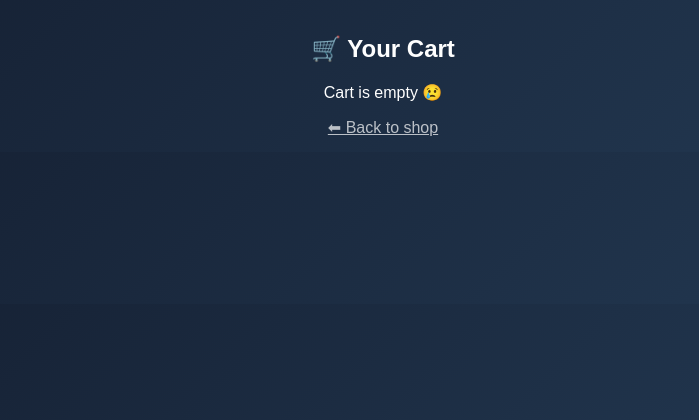
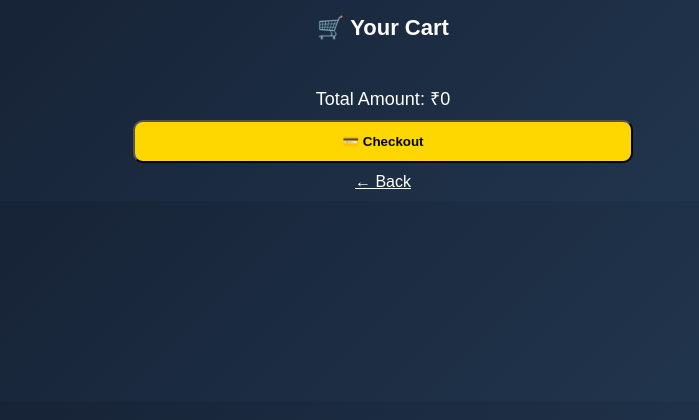
Before and after one commit to Dharun7715/Veg-Store2, a Flask app: page /cart in a window 1280 px wide. Shown: the top 420 px of the page, without its empty margins (257-956 px from the left). Run offline with Flask 3, Linux system fonts and the light colour scheme.

Commit message:
Update cart.html

```diff
--- a/templates/cart.html
+++ b/templates/cart.html
@@ -1,117 +1,166 @@
 <!DOCTYPE html>
 <html>
 <head>
-<title>Cart</title>
+<title>Your Cart</title>
 <meta name="viewport" content="width=device-width, initial-scale=1.0">
 
 <style>
+
 body {
-    margin:0;
-    font-family:Arial;
-    background:linear-gradient(135deg,#141e30,#243b55);
-    color:white;
+    margin: 0;
+    font-family: Arial;
+    background: linear-gradient(135deg,#141e30,#243b55);
+    color: white;
 }
 
-.container {
-    max-width:420px;
-    margin:auto;
-    padding:15px;
+/* HEADER */
+.header {
+    text-align: center;
+    padding: 15px;
+    font-size: 22px;
+    font-weight: bold;
 }
 
-h2 {
-    text-align:center;
+/* CONTAINER */
+.container {
+    max-width: 500px;
+    margin: auto;
+    padding: 10px;
 }
 
 /* CARD */
 .card {
-    background:rgba(255,255,255,0.12);
-    backdrop-filter:blur(12px);
-    padding:15px;
-    margin:12px 0;
-    border-radius:18px;
-    box-shadow:0 8px 25px rgba(0,0,0,0.4);
+    background: rgba(255,255,255,0.1);
+    padding: 15px;
+    margin: 10px 0;
+    border-radius: 15px;
+    backdrop-filter: blur(10px);
 }
 
 /* BUTTONS */
 .btn {
-    padding:6px 12px;
-    border-radius:10px;
-    color:white;
-    text-decoration:none;
-    margin-right:5px;
+    padding: 6px 12px;
+    border-radius: 8px;
+    border: none;
+    color: white;
 }
 
-.plus { background:#2ecc71; }
-.minus { background:#27ae60; }
-.remove { background:#ff4b2b; }
+.plus { background: green; }
+.minus { background: orange; }
+.remove { background: red; }
+
+.qty-box {
+    margin-top: 10px;
+}
 
 /* TOTAL */
-.total-box {
-    background:#111;
-    padding:12px;
-    border-radius:12px;
-    text-align:center;
-    margin-top:10px;
+.total {
+    font-size: 18px;
+    text-align: center;
+    margin-top: 20px;
 }
 
 /* CHECKOUT */
 .checkout {
-    display:block;
-    background:linear-gradient(90deg,#ff9800,#ff5722);
-    padding:14px;
-    border-radius:15px;
-    text-align:center;
-    margin-top:15px;
-    color:white;
-    text-decoration:none;
-    font-weight:bold;
+    display: block;
+    width: 100%;
+    padding: 12px;
+    background: gold;
+    color: black;
+    border-radius: 10px;
+    text-align: center;
+    font-weight: bold;
+    margin-top: 10px;
+    text-decoration: none;
 }
 
-.back {
-    display:block;
-    text-align:center;
-    margin-top:15px;
-    color:white;
-    opacity:0.7;
+/* ANIMATION */
+.loader {
+    display: none;
+    text-align: center;
+    margin-top: 20px;
 }
+
+.spinner {
+    border: 4px solid rgba(255,255,255,0.3);
+    border-top: 4px solid white;
+    border-radius: 50%;
+    width: 40px;
+    height: 40px;
+    animation: spin 1s linear infinite;
+    margin: auto;
+}
+
+@keyframes spin {
+    0% { transform: rotate(0deg); }
+    100% { transform: rotate(360deg); }
+}
+
 </style>
 </head>
 
 <body>
 
+<div class="header">🛒 Your Cart</div>
+
 <div class="container">
 
-<h2>🛒 Your Cart</h2>
-
-{% if items %}
 {% for item in items %}
 <div class="card">
 
 <h3>{{ item.name }}</h3>
+<p>₹{{ item.price }} × {{ item.qty }}</p>
+<p>Total: ₹{{ item.total }}</p>
 
-<p>₹{{ item.price }} × {{ item.qty }}</p>
-<p><b>Total: ₹{{ item.total }}</b></p>
-
-<a href="/increase/{{ item.name }}" class="btn plus">➕</a>
-<a href="/decrease/{{ item.name }}" class="btn minus">➖</a>
-<a href="/remove/{{ item.name }}" class="btn remove">❌</a>
+<div class="qty-box">
+<button class="btn plus" onclick="update('{{ item.name }}','increase')">+</button>
+<button class="btn minus" onclick="update('{{ item.name }}','decrease')">-</button>
+<button class="btn remove" onclick="removeItem('{{ item.name }}')">Remove</button>
+</div>
 
 </div>
 {% endfor %}
 
-<div class="total-box">
-<h3>Grand Total: ₹{{ total }}</h3>
+<div class="total">
+Total Amount: ₹{{ total }}
 </div>
 
-<a href="/payment" class="checkout">💳 Checkout</a>
+<button class="checkout" onclick="checkout()">💳 Checkout</button>
 
-{% else %}
-<p style="text-align:center;">Cart is empty 😢</p>
-{% endif %}
+<div class="loader" id="loader">
+<div class="spinner"></div>
+<p>Placing your order...</p>
+</div>
 
-<a href="/" class="back">⬅ Back to shop</a>
+<a href="/" style="color:white;text-align:center;display:block;margin-top:10px;">← Back</a>
 
 </div>
 
+<script>
+
+// UPDATE QTY
+function update(name,type){
+    fetch('/'+type+'/'+name)
+    .then(()=>location.reload());
+}
+
+// REMOVE
+function removeItem(name){
+    fetch('/decrease/'+name)
+    .then(()=>location.reload());
+}
+
+// CHECKOUT ANIMATION
+function checkout(){
+
+    document.getElementById("loader").style.display="block";
+
+    setTimeout(()=>{
+        window.location.href="/checkout";
+    },2000);
+}
+
+</script>
+
 </body>
 </html>
```
